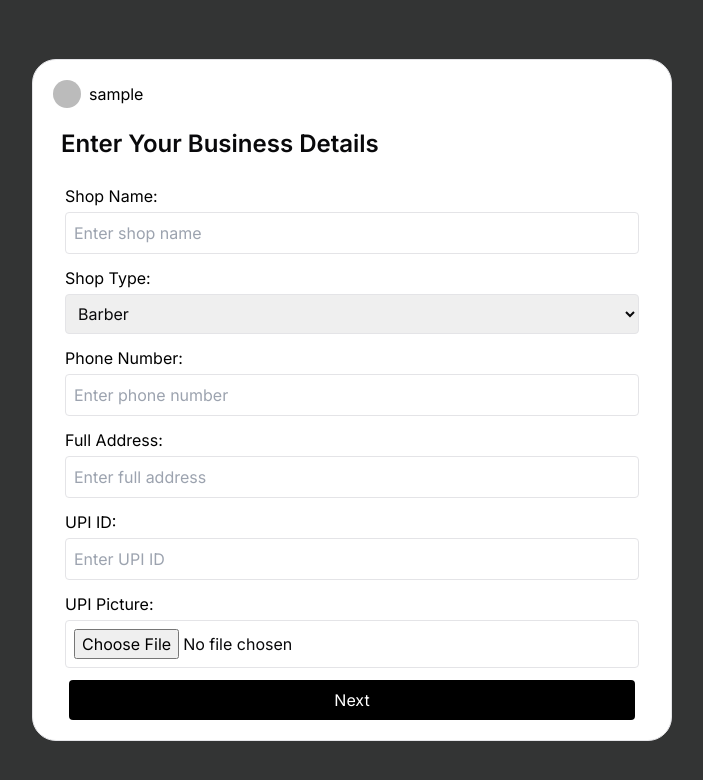
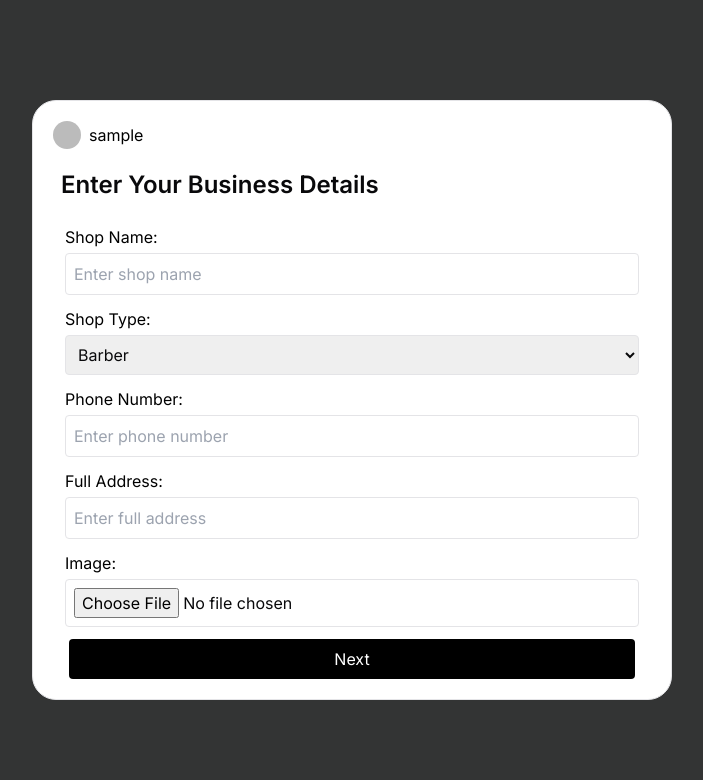
Before and after one commit to Purohitdev/appoitment, a React (Vite) app: page / in a window 1280 px wide. Shown: the top 780 px of the page, without its empty margins (288-991 px from the left). Built offline with nearby package versions, Linux system fonts and the light colour scheme; no server answers; sample sign-in values are in the browser's storage; some icons are missing.

Commit message:
add :: upi id and image

```diff
--- a/src/pages/Page1.tsx
+++ b/src/pages/Page1.tsx
@@ -1,17 +1,14 @@
 import { UserButton, useUser } from "@clerk/clerk-react";
 import { useState } from "react";
 import { toast, Toaster } from "react-hot-toast";
-import { useNavigate } from "react-router-dom";
 
-const Page1 = () => {
+const Home = () => {
   const { user } = useUser();
-  const [shopName, setShopName] = useState("");
-  const [shopType, setShopType] = useState("Barber");
-  const [phoneNumber, setPhoneNumber] = useState("");
-  const [fullAddress, setFullAddress] = useState("");
-  const [upiId, setUpiId] = useState("");
-  const [upiPic, setUpiPic] = useState<File | null>(null);
-  const navigate = useNavigate(); // Initialize useNavigate
+  const [shopName, setShopName] = useState<string>("");
+  const [shopType, setShopType] = useState<string>("Barber");
+  const [phoneNumber, setPhoneNumber] = useState<string>("");
+  const [fullAddress, setFullAddress] = useState<string>("");
+  const [image, setImage] = useState<string | null>(null);
 
   const handleShopNameChange = (e: React.ChangeEvent<HTMLInputElement>) => {
     setShopName(e.target.value);
@@ -32,42 +29,41 @@ const Page1 = () => {
     setFullAddress(e.target.value);
   };
 
-  const handleUpiIdChange = (e: React.ChangeEvent<HTMLInputElement>) => {
-    setUpiId(e.target.value);
-  };
-
-  const handleUpiPicChange = (e: React.ChangeEvent<HTMLInputElement>) => {
+  const handleImageChange = (e: React.ChangeEvent<HTMLInputElement>) => {
     if (e.target.files && e.target.files[0]) {
-      setUpiPic(e.target.files[0]);
+      const reader = new FileReader();
+      reader.onloadend = () => {
+        setImage(reader.result as string);
+      };
+      reader.readAsDataURL(e.target.files[0]);
     }
   };
 
   const handleSubmit = async () => {
-    if (!shopName || !shopType || !phoneNumber || !fullAddress || !upiId || !upiPic) {
+    if (!shopName || !shopType || !phoneNumber || !fullAddress || !image) {
       toast.error("All fields are required!");
       return;
     }
 
-    const formData = new FormData();
-    formData.append("shopName", shopName);
-    formData.append("shopType", shopType);
-    formData.append("phoneNumber", phoneNumber);
-    formData.append("fullAddress", fullAddress);
-    formData.append("upiId", upiId);
-    formData.append("upiPic", upiPic);
+    const data = {
+      shopName,
+      shopType,
+      phoneNumber,
+      fullAddress,
+      image: image.split(',')[1], // Remove the data URL prefix
+    };
 
     try {
       const response = await fetch('https://09rhn7dm-5000.inc1.devtunnels.ms/api/onboard', {
         method: 'POST',
-        body: formData,
+        headers: {
+          'Content-Type': 'application/json',
+        },
+        body: JSON.stringify(data),
       });
 
       if (response.ok) {
         toast.success("Form submitted successfully!");
-
-        setTimeout(() => {
-          navigate("/page2");
-        }, 2000);
       } else {
         const errorData = await response.json();
         toast.error(errorData.error || "Failed to submit form");
@@ -139,24 +135,11 @@ const Page1 = () => {
           </div>
 
           <div className="flex flex-col w-full">
-            <label className="text-black mb-1">UPI ID:</label>
-            <input
-              type="email"
-              value={upiId}
-              onChange={handleUpiIdChange}
-              placeholder="Enter UPI ID"
-              className="p-2 border rounded"
-              required
-            />
-          </div>
-
-          <div className="flex flex-col w-full">
-            <label className="text-black mb-1">UPI Picture:</label>
+            <label className="text-black mb-1">Image:</label>
             <input
               type="file"
-              onChange={handleUpiPicChange}
+              onChange={handleImageChange}
               className="p-2 border rounded"
-              accept="image/*"
               required
             />
           </div>
@@ -173,4 +156,4 @@ const Page1 = () => {
   );
 };
 
-export default Page1;
+export default Home;
```
Also changed, not shown: 1 other file (tests, documents, lock files or other folders).
